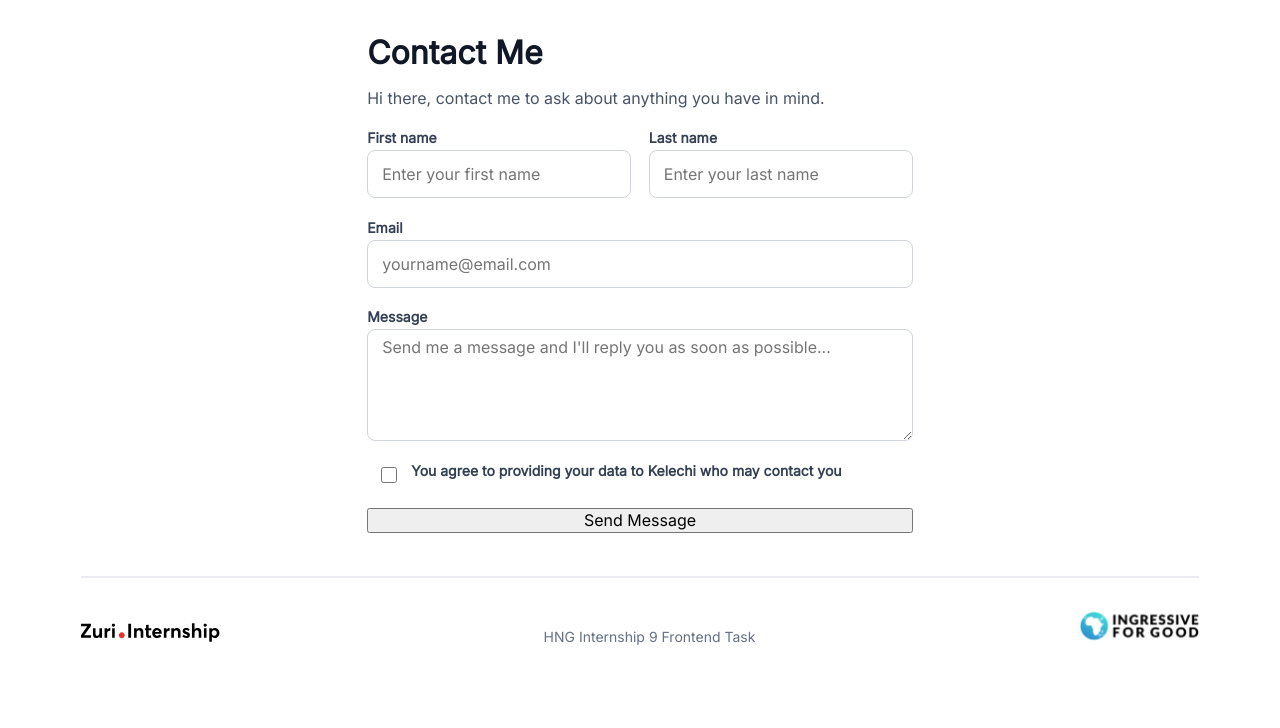
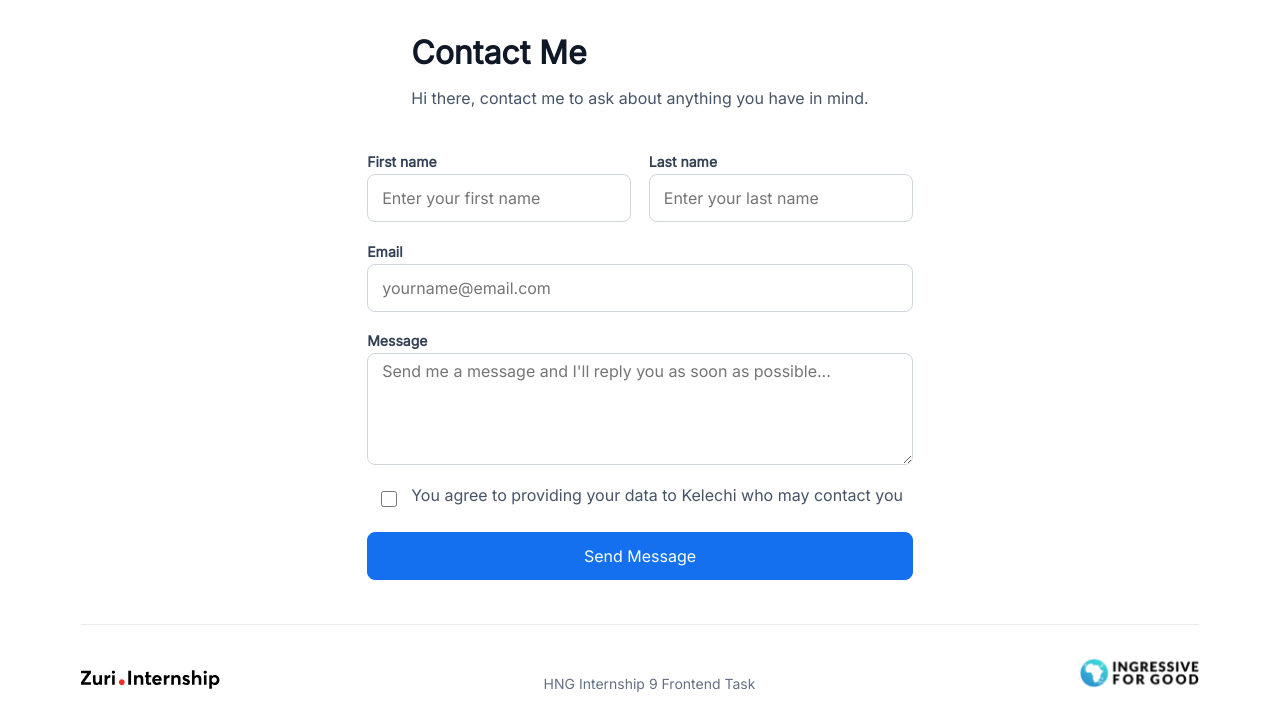
Before and after one commit to theAvocadoCoder/hngi_fe_linktree, a React (Create React App) app: page /hngi_fe_linktree/contact in a window 1280 px wide. Shown: the top 728 px of the page. Built offline with nearby package versions, Linux system fonts and the light colour scheme.

Commit message:
refactor: Properly position Contact elements

```diff
--- a/src/routes/Contact.js
+++ b/src/routes/Contact.js
@@ -6,9 +6,11 @@ import "../styles/Contact.css";
 export default function Contact() {
   return (
     <div id="contact__div">
-    <Form method="post" id="contact__form">
+      <div>
         <h1>Contact Me</h1>
         <p>Hi there, contact me to ask about anything you have in mind.</p>
+      </div>
+      <Form method="post" id="contact__form">
         <div id="form_fields__div">
           <div id="names__div">
             <label htmlFor="first_name">
@@ -54,15 +56,14 @@ export default function Contact() {
           <label htmlFor="consent__checkbox">
             <input
               type="checkbox"
-            name="first_name"
-            id="first_name"
-            placeholder="FirstName"
-            aria-label="First Name"
+              name="consent__checkbox"
+              id="consent__checkbox"
+              aria-label="Consent Checkbox"
             />
-          <span>You agree to providing your data to Kelechi who may contact you</span>
+            <p>You agree to providing your data to Kelechi who may contact you</p>
           </label>
           <label htmlFor="btn__submit">
-          <button type="submit">Send Message</button>
+            <button type="submit" id="btn__submit">Send Message</button>
           </label>
         </div>
       </Form>
```
Lines whose indentation alone changed are shown as unchanged.
